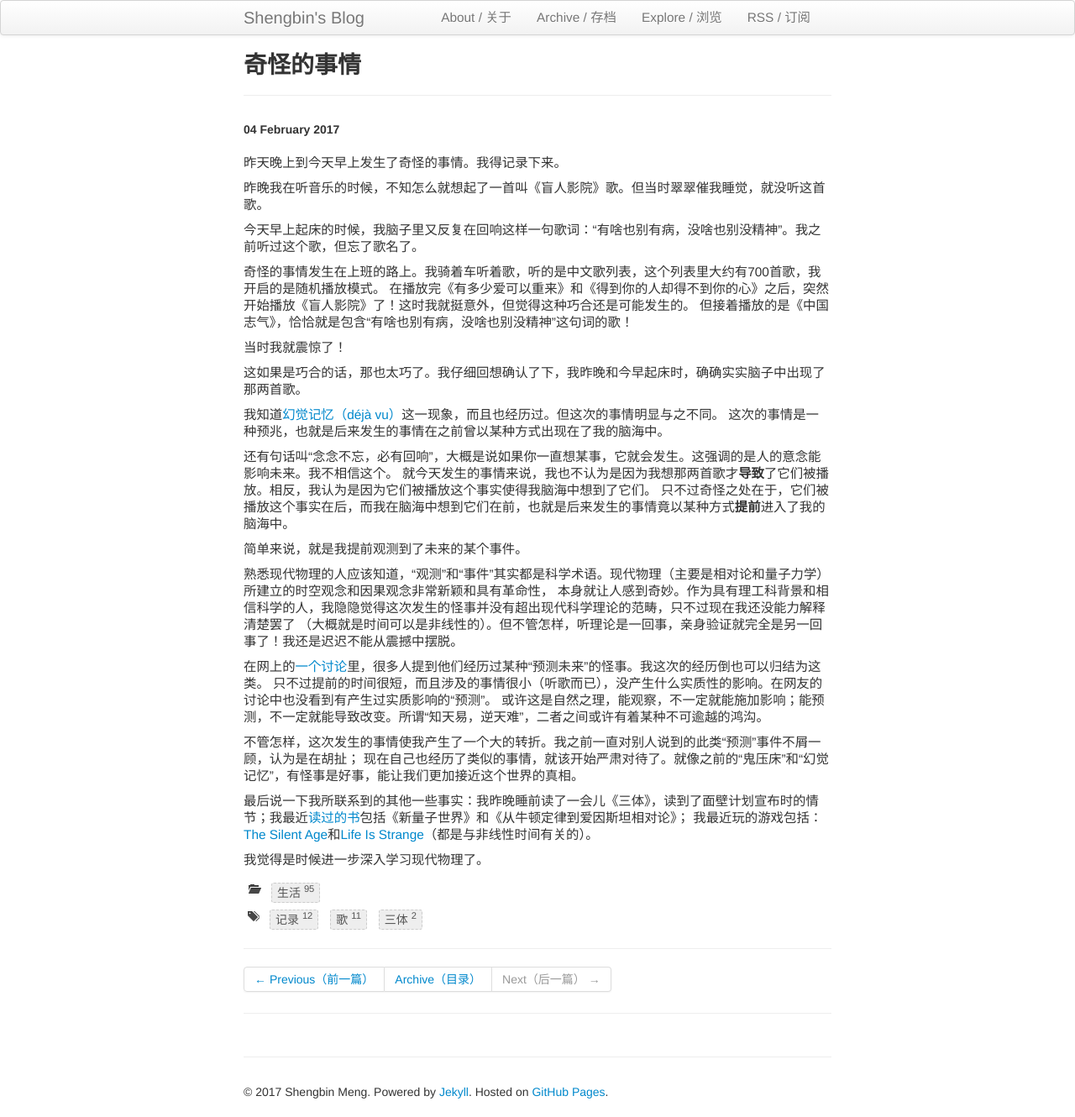
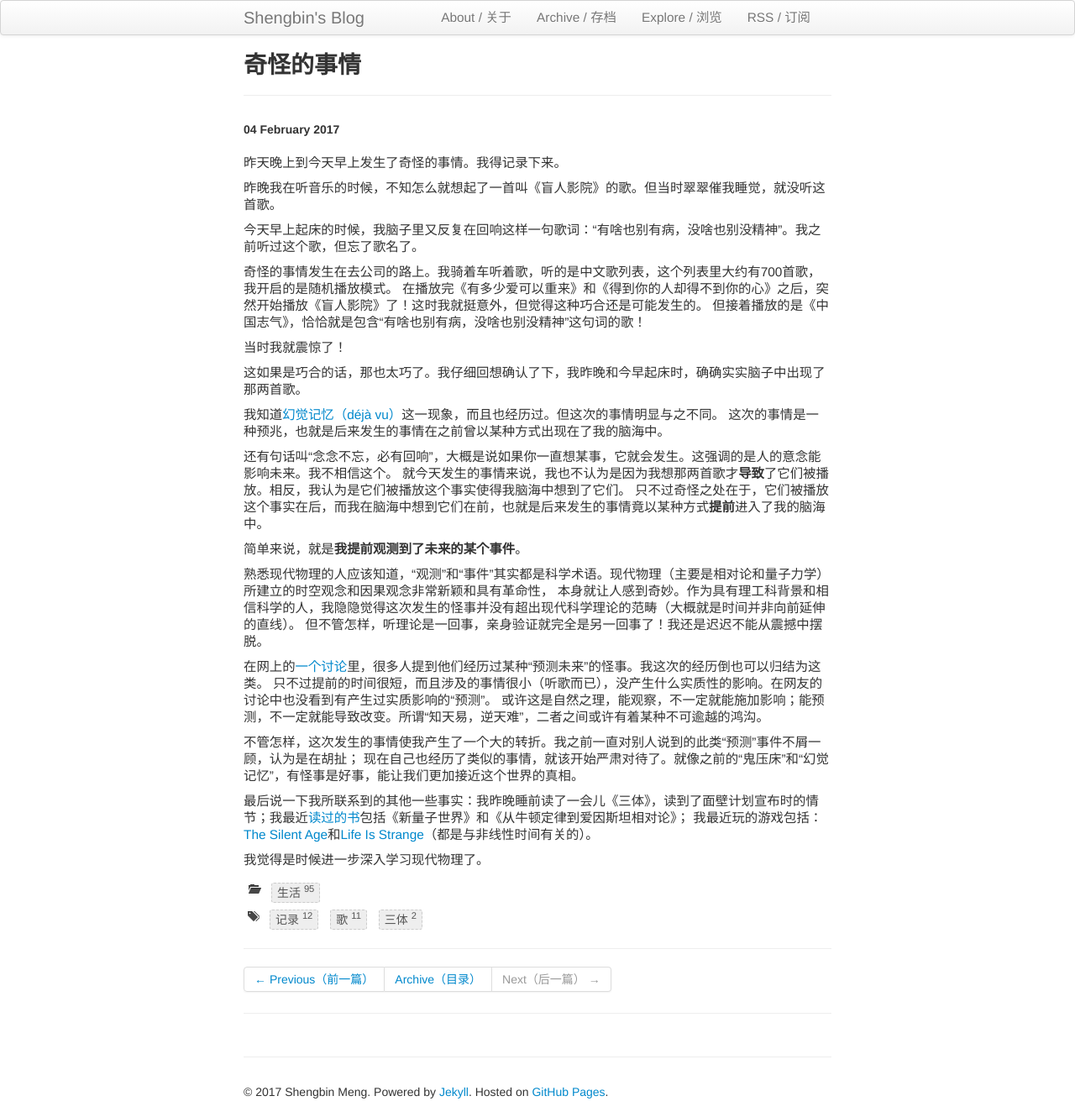
Before and after one commit to shengbinmeng/shengbinmeng.github.io, a Jekyll site: the page built from _posts/2017-02-04-strange-things.md, in a window 1280 px wide. Shown: the whole page at 84% size. Built offline with Jekyll 4.4.1, drawn with Linux system fonts in a browser that asks for light colours; comment, search, counter and statistics services are not loaded.

Commit message:
Edit a post

```diff
--- a/_posts/2017-02-04-strange-things.md
+++ b/_posts/2017-02-04-strange-things.md
@@ -9,11 +9,11 @@ tags: [记录, 歌, 三体]
 
 <!--more-->
 
-昨晚我在听音乐的时候，不知怎么就想起了一首叫《盲人影院》歌。但当时翠翠催我睡觉，就没听这首歌。
+昨晚我在听音乐的时候，不知怎么就想起了一首叫《盲人影院》的歌。但当时翠翠催我睡觉，就没听这首歌。
 
 今天早上起床的时候，我脑子里又反复在回响这样一句歌词：“有啥也别有病，没啥也别没精神”。我之前听过这个歌，但忘了歌名了。
 
-奇怪的事情发生在上班的路上。我骑着车听着歌，听的是中文歌列表，这个列表里大约有700首歌，我开启的是随机播放模式。
+奇怪的事情发生在去公司的路上。我骑着车听着歌，听的是中文歌列表，这个列表里大约有700首歌，我开启的是随机播放模式。
 在播放完《有多少爱可以重来》和《得到你的人却得不到你的心》之后，突然开始播放《盲人影院》了！这时我就挺意外，但觉得这种巧合还是可能发生的。
 但接着播放的是《中国志气》，恰恰就是包含“有啥也别有病，没啥也别没精神”这句词的歌！
 
@@ -25,14 +25,14 @@ tags: [记录, 歌, 三体]
 这次的事情是一种预兆，也就是后来发生的事情在之前曾以某种方式出现在了我的脑海中。
 
 还有句话叫“念念不忘，必有回响”，大概是说如果你一直想某事，它就会发生。这强调的是人的意念能影响未来。我不相信这个。
-就今天发生的事情来说，我也不认为是因为我想那两首歌才**导致**了它们被播放。相反，我认为是因为它们被播放这个事实使得我脑海中想到了它们。
+就今天发生的事情来说，我也不认为是因为我想那两首歌才**导致**了它们被播放。相反，我认为是它们被播放这个事实使得我脑海中想到了它们。
 只不过奇怪之处在于，它们被播放这个事实在后，而我在脑海中想到它们在前，也就是后来发生的事情竟以某种方式**提前**进入了我的脑海中。
 
-简单来说，就是我提前观测到了未来的某个事件。
+简单来说，就是**我提前观测到了未来的某个事件**。
 
 熟悉现代物理的人应该知道，“观测”和“事件”其实都是科学术语。现代物理（主要是相对论和量子力学）所建立的时空观念和因果观念非常新颖和具有革命性，
-本身就让人感到奇妙。作为具有理工科背景和相信科学的人，我隐隐觉得这次发生的怪事并没有超出现代科学理论的范畴，只不过现在我还没能力解释清楚罢了
-（大概就是时间可以是非线性的）。但不管怎样，听理论是一回事，亲身验证就完全是另一回事了！我还是迟迟不能从震撼中摆脱。
+本身就让人感到奇妙。作为具有理工科背景和相信科学的人，我隐隐觉得这次发生的怪事并没有超出现代科学理论的范畴（大概就是时间并非向前延伸的直线）。
+但不管怎样，听理论是一回事，亲身验证就完全是另一回事了！我还是迟迟不能从震撼中摆脱。
 
 在网上的[一个讨论](https://www.zhihu.com/question/19587685)里，很多人提到他们经历过某种“预测未来”的怪事。我这次的经历倒也可以归结为这类。
 只不过提前的时间很短，而且涉及的事情很小（听歌而已），没产生什么实质性的影响。在网友的讨论中也没看到有产生过实质影响的“预测”。
```
